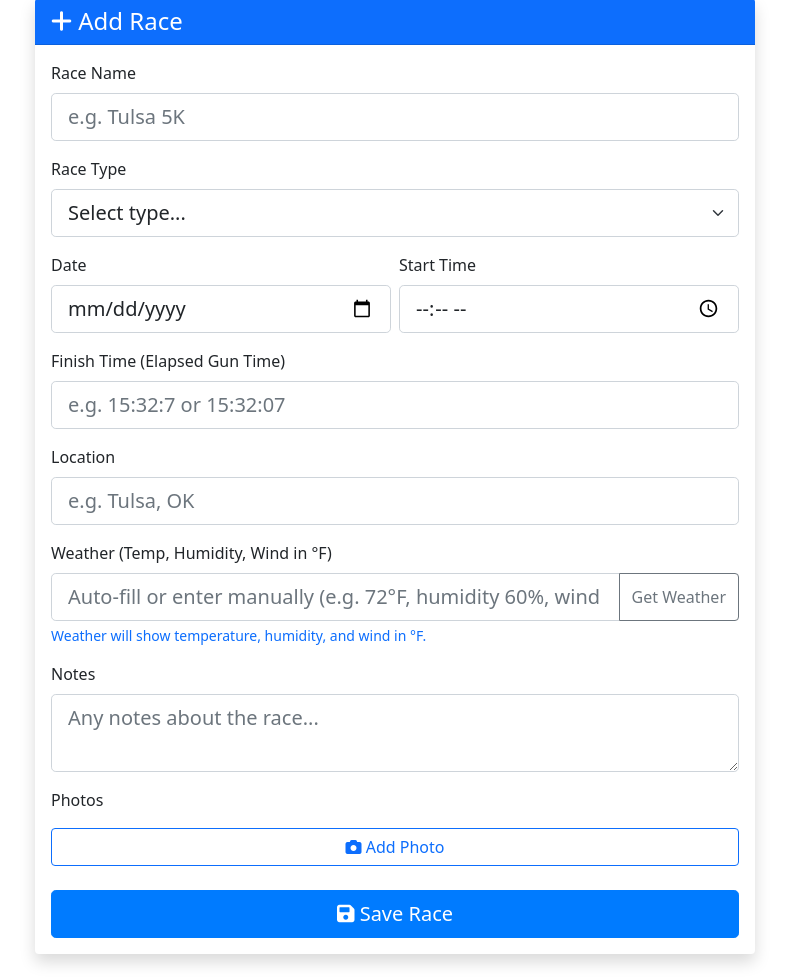
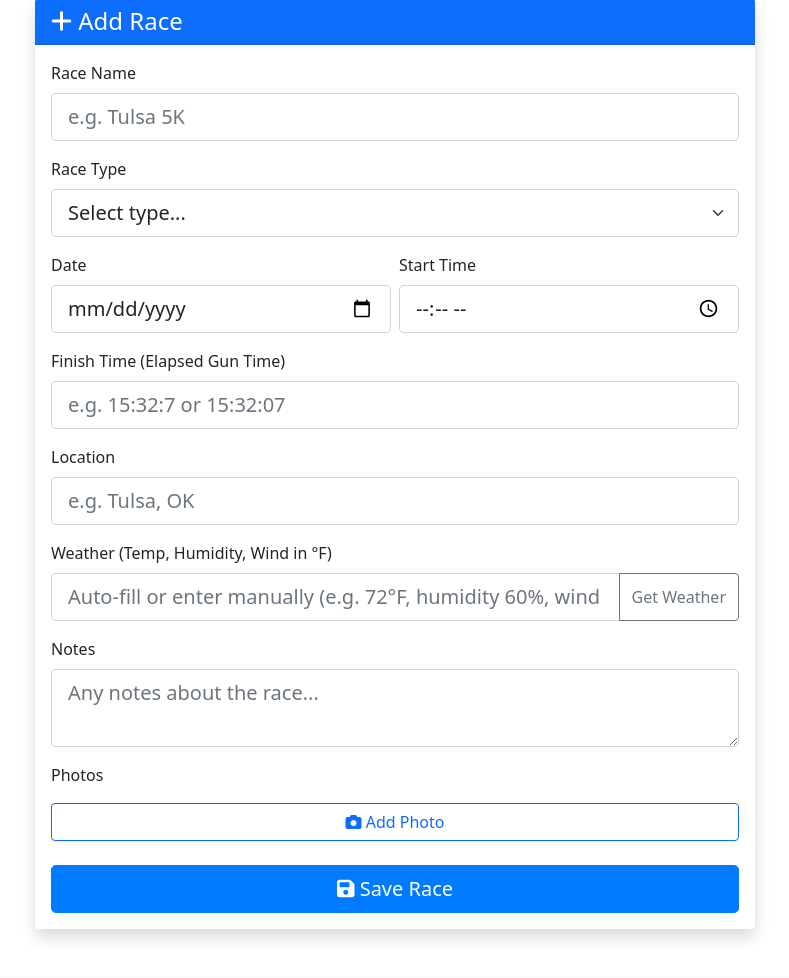
Before and after one commit to yancmo1/server-stack-monorepo-v2, a Flask app: page /add_race in a window 1280 px wide. Shown: the part 81-1059 px from the top of the page, without its empty margins (245-1034 px from the left). Run offline with Flask 3, Linux system fonts and the light colour scheme; the visitor is signed in with stand-in values (Sample User, id 1); parts of the project's set-up code (start-up, migrations or seed data) failed here and were passed over.

Commit message:
Auto-commit: 2025-08-06 19:03 -        2 file(s) changed [pwa-tracker deploy]

```diff
--- a/apps/5k-tracker-pwa/templates/add_race.html
+++ b/apps/5k-tracker-pwa/templates/add_race.html
@@ -52,7 +52,6 @@
                                 <input type="text" class="form-control form-control-lg" id="weather" name="weather" placeholder="Auto-fill or enter manually (e.g. 72°F, humidity 60%, wind 5 mph)">
                                 <button type="button" class="btn btn-outline-secondary" id="fetch-weather-btn">Get Weather</button>
                             </div>
-                            <div id="weather-status" class="form-text text-primary">Weather will show temperature, humidity, and wind in °F.</div>
                         </div>
                         <div class="mb-3">
                             <label for="notes" class="form-label">Notes</label>
--- a/apps/5k-tracker-pwa/templates/edit_race.html
+++ b/apps/5k-tracker-pwa/templates/edit_race.html
@@ -75,7 +75,6 @@
                                             <i class="fas fa-cloud-sun"></i>
                                         </button>
                                     </div>
-                                    <div id="weather-status" class="form-text text-muted">Weather will show temperature, humidity, and wind in °F.</div>
                                 </div>
                             </div>
                         </div>
```
